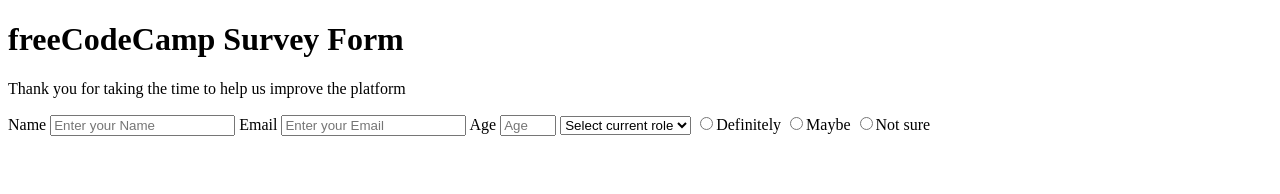
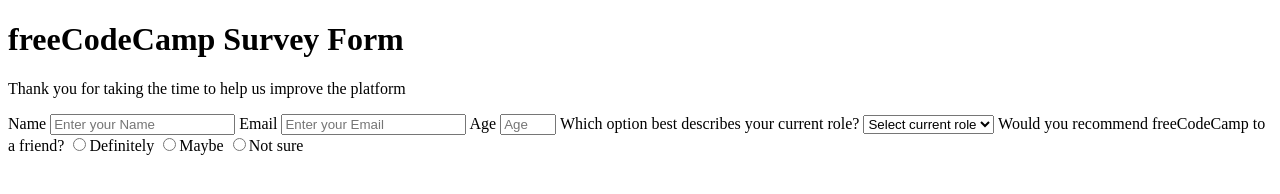
Before and after one commit to ibukunakinbami/survey-form-fcc, a plain HTML site: page index.html in a window 1280 px wide. Drawn offline with Linux system fonts and the light colour scheme.

Commit message:
add content to dropdown & radio element

```diff
--- a/index.html
+++ b/index.html
@@ -23,6 +23,7 @@
             <input type="number" id="age" min="18" max="65" placeholder="Age">
         </label>
 
+        Which option best describes your current role?
         <select name="" id="dropdown">
             <option value="">
                 Select current role
@@ -49,6 +50,7 @@
             </option>
         </select>
 
+        Would you recommend freeCodeCamp to a friend?
         <input type="radio" name="y" id="" value="definitely">Definitely
         <input type="radio" name="y" id="" value="maybe">Maybe
         <input type="radio" name="y" id="" value="notsure">Not sure
```
